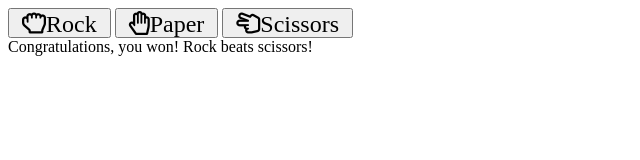
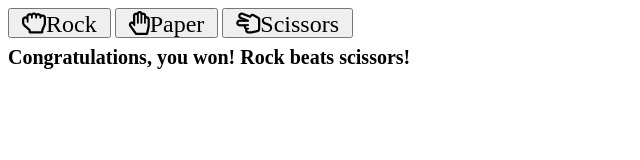
Before and after one commit to FE-Bootcamp-x-DigitalStack/homework-javascript-rock-paper-scissors-Iri25, a plain HTML site: page index.html in a window 1280 px wide. Both pictures are taken after a click on the button "Rock". Shown: the whole page, without its empty margins (0-640 px from the left). Drawn offline with Linux system fonts and the light colour scheme.

Commit message:
Add optimizations to functionalities

```diff
--- a/app.js
+++ b/app.js
@@ -6,38 +6,30 @@ const scissorButton = document.querySelector(".far.fa-hand-scissors");
 
 const optionsGame = ["rock", "paper", "scissors"];
 
-function playGame(playerChoise) {
+function playGame(playerChoice) {
   const randomIndex = Math.floor(Math.random() * optionsGame.length);
-  const computerChoise = optionsGame[randomIndex];
+  const computerChoice = optionsGame[randomIndex];
+
+  const playerChoiseCapitalize =
+    String(playerChoice[0]).toUpperCase() + String(playerChoice).slice(1);
 
   let message = "";
 
-  if (playerChoise === "rock" && computerChoise === "rock")
-    message = "It's a draw! You both chose rock.";
-
-  if (playerChoise === "paper" && computerChoise === "paper")
-    message = "It's a draw! You both chose paper.";
-
-  if (playerChoise === "scissors" && computerChoise === "scissors")
-    message = "It's a draw! You both chose scissors.";
-
-  if (playerChoise === "rock" && computerChoise === "paper")
-    message = "Sorry, the computer won! Paper beats rock!";
-
-  if (playerChoise === "rock" && computerChoise === "scissors")
-    message = "Congratulations, you won! Rock beats scissors!";
-
-  if (playerChoise === "paper" && computerChoise === "rock")
-    message = "Congratulations, you won! Paper beats rock!";
-
-  if (playerChoise === "paper" && computerChoise === "scissors")
-    message = "Sorry, the computer won! Scissors beats paper!";
-
-  if (playerChoise === "scissors" && computerChoise === "rock")
-    message = "Sorry, the computer won! Rock beats scissors!";
-
-  if (playerChoise === "scissors" && computerChoise === "paper")
-    message = "Congratulations, you won! Scissors beats paper!";
+  if (playerChoice === computerChoice)
+    message = `It's a draw! You both chose ${playerChoice}.`;
+  else if (
+    (playerChoice === "rock" && computerChoice === "scissors") ||
+    (playerChoice === "paper" && computerChoice === "rock") ||
+    (playerChoice === "scissors" && computerChoice === "paper")
+  ) {
+    message = `Congratulations, you won! ${playerChoiseCapitalize} beats ${computerChoice}!`;
+  } else if (
+    (playerChoice === "rock" && computerChoice === "paper") ||
+    (playerChoice === "paper" && computerChoice === "scissors") ||
+    (playerChoice === "scissors" && computerChoice === "rock")
+  ) {
+    message = `Sorry, the computer won! ${playerChoiseCapitalize} beats ${computerChoice}!`;
+  }
 
   if (!message) {
     message = "Something went wrong. Please try again!";
--- a/style.css
+++ b/style.css
@@ -2,3 +2,9 @@
   font-size: 1.5em;
   padding-inline: 0.5em;
 }
+
+#result {
+  font-size: 1.25em;
+  font-weight: bold;
+  margin-top: 8px;
+}
```
